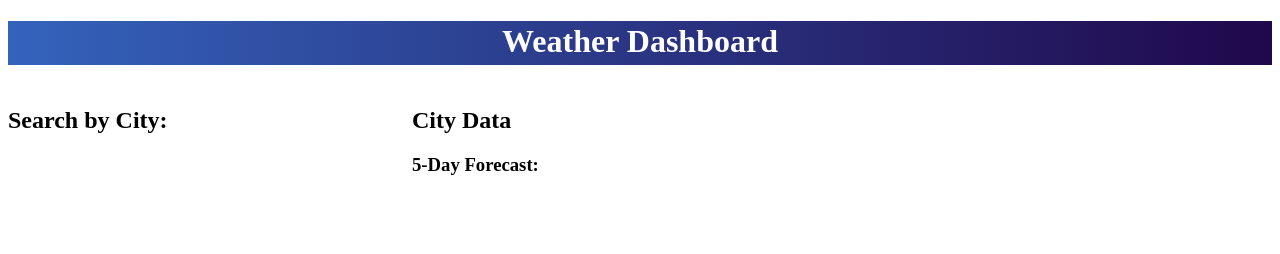
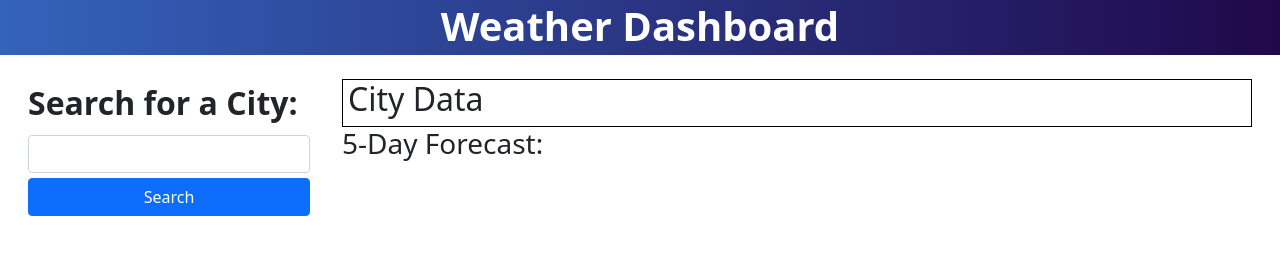
Before and after one commit to SteveB29/weather-dashboard, a plain HTML site: page index.html in a window 1280 px wide. Drawn offline with nearby package versions, Linux system fonts and the light colour scheme.

Commit message:
added styling

```diff
--- a/assets/css/style.css
+++ b/assets/css/style.css
@@ -11,10 +11,17 @@ header h1 {
   flex-flow: wrap row;
 }
 
-.city-lookup {
-  flex-grow: 1;
+.current-weather {
+  border: 1px black solid;
+  padding-left: 5px;
 }
 
-.weather-info {
-  flex-grow: 3;
+.card-body label {
+  font-weight: bolder;
+  font-size: xx-large;
 }
+
+.btn {
+  width: 100%;
+  margin: 5px 0;
+}
--- a/index.html
+++ b/index.html
@@ -6,6 +6,7 @@
     <meta name="viewport" content="width=device-width, initial-scale=1.0">
     <title>Weather Dashboard</title>
 
+    <link href="https://cdn.jsdelivr.net/npm/bootstrap@5.1.0/dist/css/bootstrap.min.css" rel="stylesheet">
     <link rel="stylesheet" href="./assets/css/style.css">
 </head>
 <body>
@@ -13,11 +14,15 @@
         <h1> Weather Dashboard</h1>
     </header>
 
-    <div class="main-content">
-        <aside class="city-lookup">
-            <h2>Search by City:</h2>
+    <div class="main-content container-fluid">
+        <aside class="city-lookup col-lg-3">
+            <form id="user-form" class="card-body">
+                <label for="city-search" class="form-label">Search for a City:</label>
+                <input name="city-search" id="city-search" type="text" class="form-control"/>
+                <button type="submit" class="btn btn-primary">Search</button>
+              </form>
         </aside>
-        <div class="weather-info">
+        <div class="weather-info card-body col-lg-9">
             <section class="current-weather">
                 <h2>City Data</h2>
             </section>
@@ -26,5 +31,7 @@
             </section>
         </div>
     </div>
+
+    <script src="./assets/js/script.js"></script>
 </body>
 </html>
```
